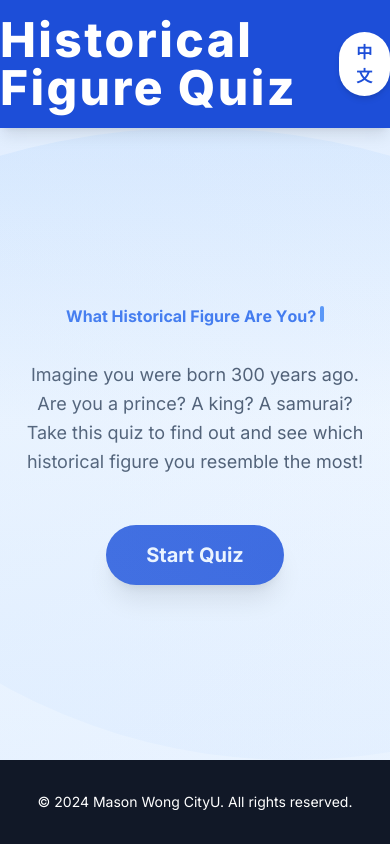
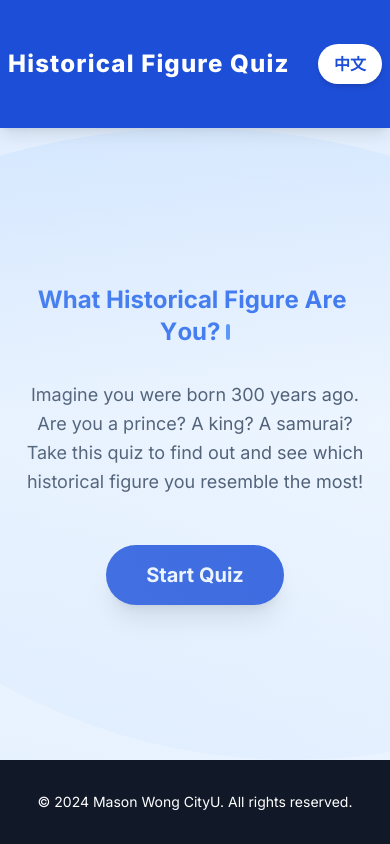
Before and after one commit to Masonddd11/historical-qna, a Next.js app: page / in a window 390 px wide. Built offline with nearby package versions, Linux system fonts and the light colour scheme.

Commit message:
feat: improved responsiveness of homepage

```diff
--- a/src/app/page.tsx
+++ b/src/app/page.tsx
@@ -28,14 +28,14 @@ export default function Home() {
 
       {/* Header Section */}
       <header className="bg-blue-700  text-white py-6 shadow-lg">
-        <div className="container mx-auto flex justify-between items-center h-[80px]">
-          <h1 className="text-5xl font-extrabold tracking-wider">
+        <div className="container mx-auto flex justify-between items-center h-[80px] px-2">
+          <h1 className="text-2xl lg:text-5xl font-extrabold tracking-wider">
             {currentTexts.header}
           </h1>
           <button className="w-fit py-2 px-4 bg-white rounded-full shadow-md hover:bg-blue-200 transition duration-300">
             {language === "en" ? (
               <p
-                className="cursor-pointer font-semibold text-blue-700"
+                className="cursor-pointer font-semibold text-blue-700 whitespace-nowrap"
                 onClick={() => setLanguage("zh")}
               >
                 中文
--- a/src/app/quiz/page.tsx
+++ b/src/app/quiz/page.tsx
@@ -57,6 +57,7 @@ export default function Quiz() {
   const resultRef = useRef<HTMLDivElement>(null);
   const router = useRouter();
 
+
   const handleAnswer = (option: string) => {
     setAnswers({ ...answers, [currentQuestionIndex]: option });
     if (currentQuestionIndex === quizQuestions.length - 1) {
@@ -88,7 +89,6 @@ export default function Quiz() {
       const canvas = await html2canvas(resultRef.current, {
         useCORS: true,
         allowTaint: true,
-        scale: 2,
       });
       const dataUrl = canvas.toDataURL("image/png");
       setScreenshot(dataUrl);
@@ -129,12 +129,21 @@ export default function Quiz() {
           className="text-center px-4 py-4 md:px-8 md:py-3 bg-white shadow-2xl rounded-2xl max-w-sm md:max-w-xl w-full transition-all duration-75 hover:shadow-xl"
           ref={resultRef}
         >
-          <div className="w-full aspect-[16/12] relative">
+          <div
+            className="w-full aspect-[16/12] relative"
+            style={{
+              position: "relative",
+              width: "100%",
+              paddingBottom: "75%",
+            }}
+            ref={resultRef}
+          >
             <Image
               src={result.image ? result.image : "/images/quiz-result.jpg"}
               alt={result.title}
               layout="fill"
-              className="object-contain object-top rounded-lg absolute"
+              className="object-contain rounded-lg absolute"
+              style={{ objectFit: "contain" }}
             />
           </div>
           <h2 className="text-2xl md:text-4xl lg:text-5xl mt-2 font-extrabold text-indigo-700 mb-4">
--- a/src/components/TypeWriterEffect.tsx
+++ b/src/components/TypeWriterEffect.tsx
@@ -74,7 +74,7 @@ export const TypewriterEffect = ({
   return (
     <div
       className={cn(
-        "text-base sm:text-xl md:text-3xl lg:text-5xl font-bold text-center",
+        "text-2xl md:text-3xl lg:text-5xl font-bold text-center",
         className
       )}
     >
```
